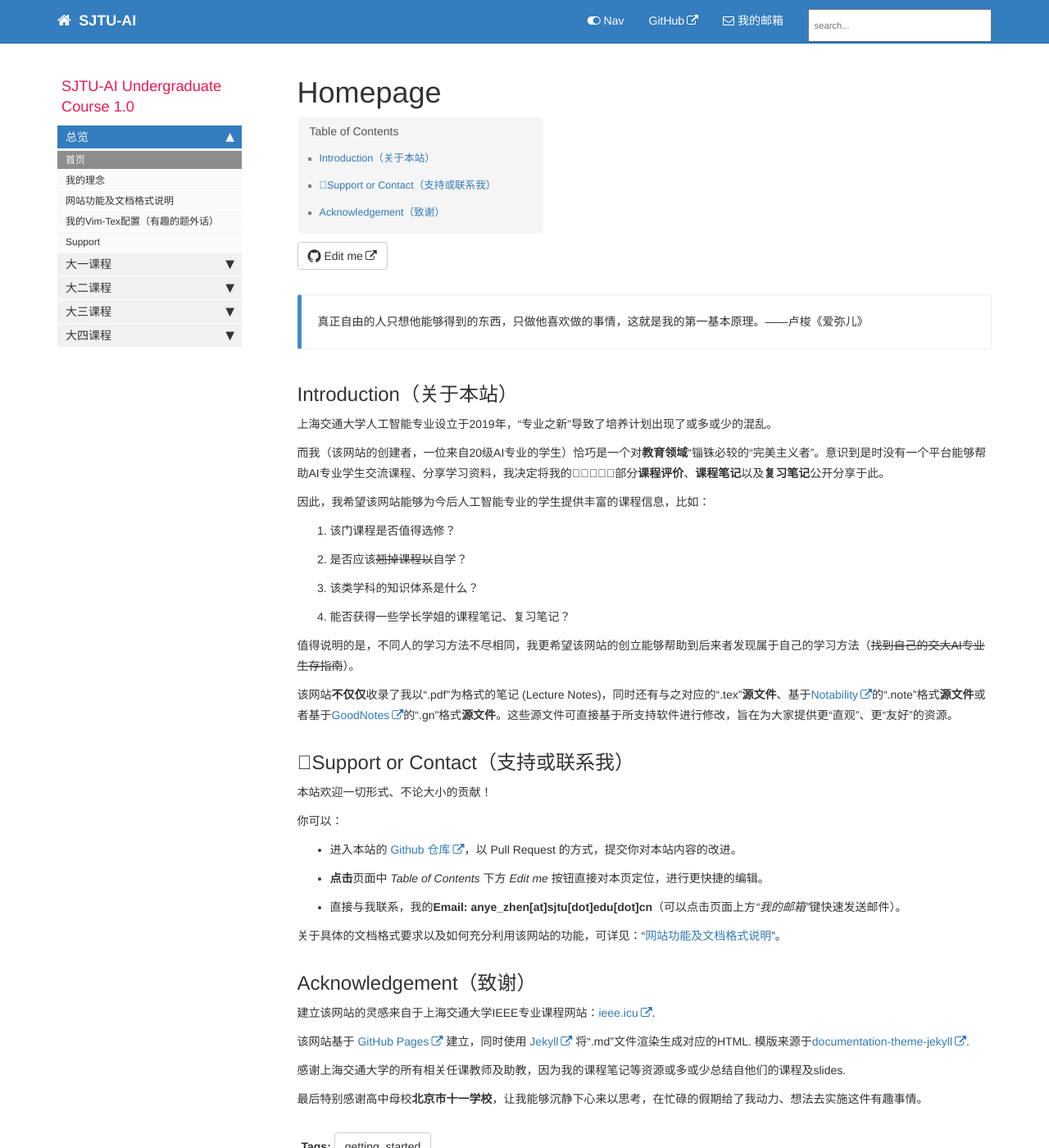
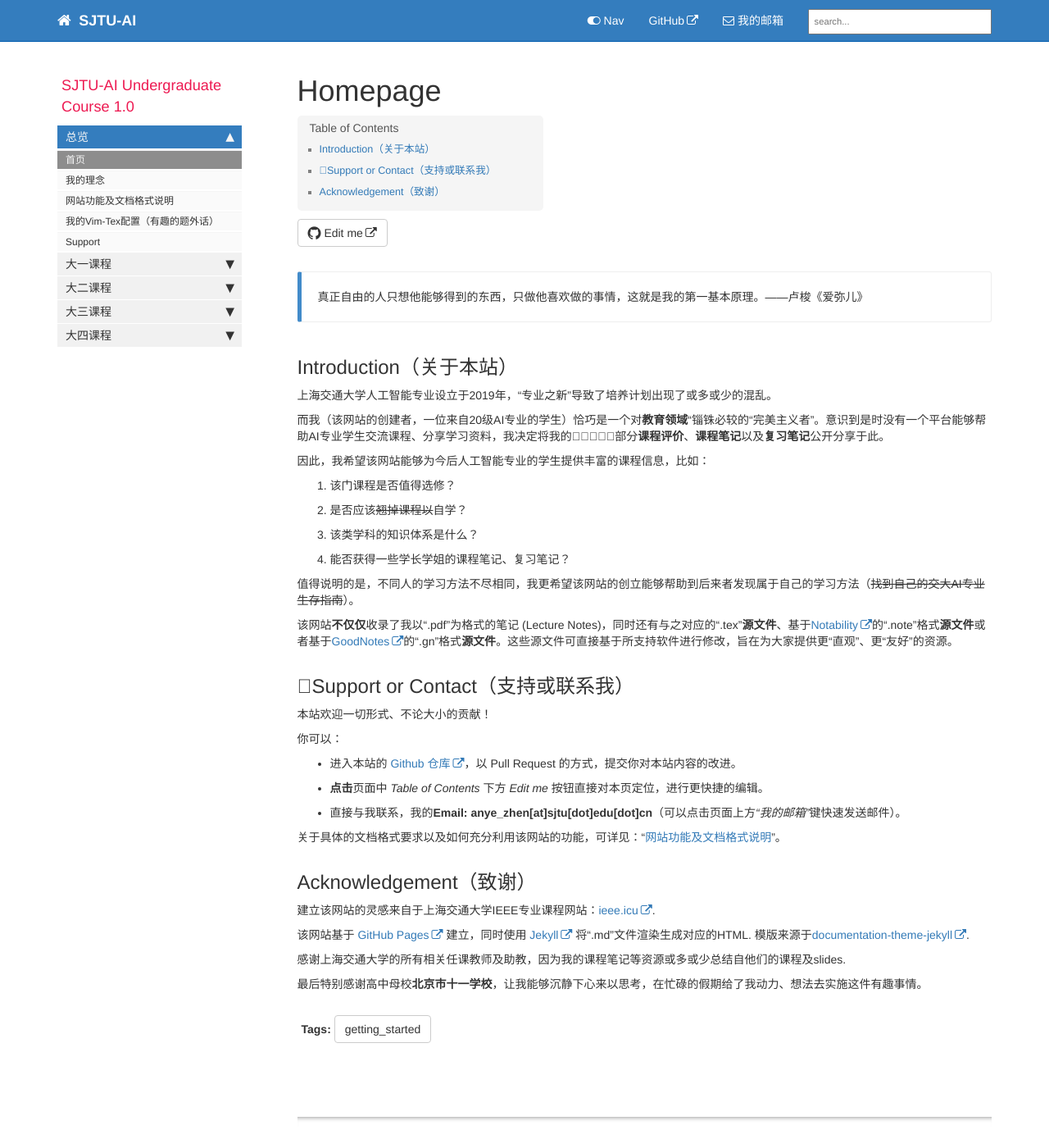
Before and after one commit to aisjtu/aisjtu.github.io, a Jekyll site: the page built from index.md, in a window 1280 px wide and 1400 px high. Shown: the whole window at 82% size. Built offline with Jekyll 4.4.1, drawn with Linux system fonts in a browser that asks for light colours; comment, search, counter and statistics services are not loaded.

Commit message:
Update customstyles.css

```diff
--- a/css/customstyles.css
+++ b/css/customstyles.css
@@ -1,6 +1,6 @@
 body {
     font-size:14px;
-	line-height:25px;
+	/*line-height:25px;*/
 }
 
 .bs-callout {
```
